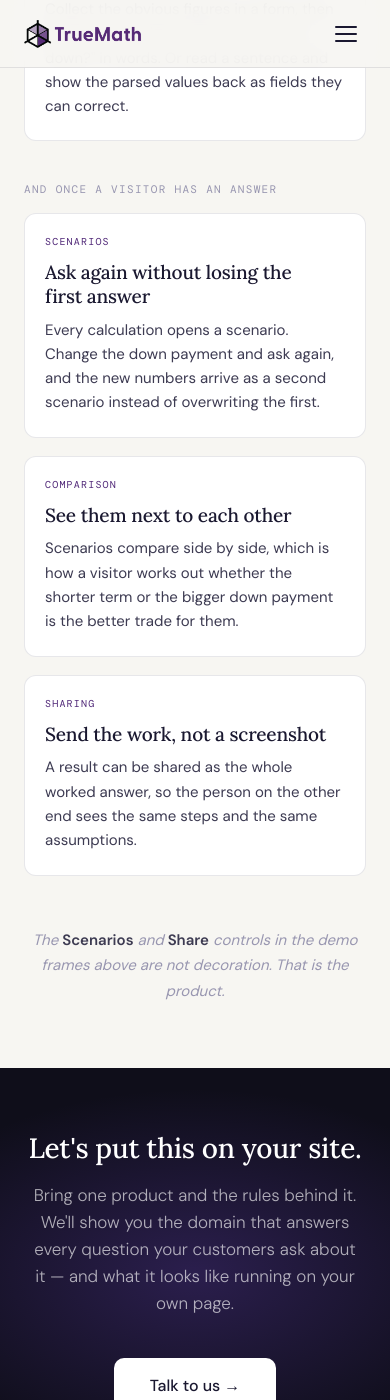
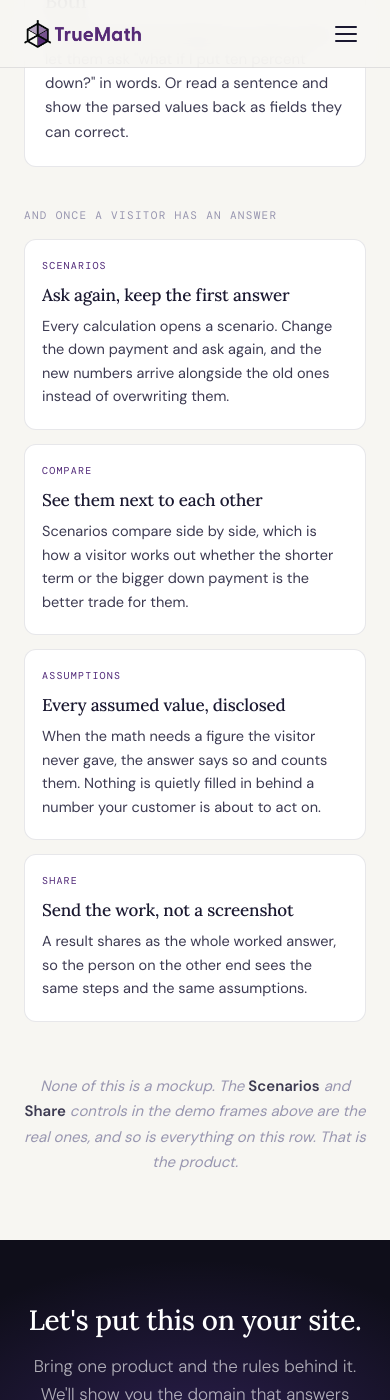
Before and after one commit to truemathai/truemath.ai, a Jekyll site: the page built from lending.html, in a window 390 px wide and 1400 px high, scrolled down 8045 px. Built offline with Jekyll 4.4.1, drawn with Linux system fonts in a browser that asks for light colours; some of the changed text lies outside the part shown.

Commit message:
Sharpen the experience section against the real form UI
Reworked from a screen grab of the product's form-input mode, so the copy
describes what the UI actually does rather than what a form generally does.

The form card now says what is really there: numeric fields carrying their own
units, grouped under the step that consumes them, editable in place.

The post-answer row gains a fourth card. The UI discloses the values the math
had to assume and counts them, which nothing on the page mentioned and which
is the single most useful thing here for a bank: no figure gets quietly filled
in behind a number a customer is about to act on. Section 02's worked-answer
bullet picks up the same point.

Scenarios, Compare and Share are all literal controls in that UI, so the
closing aside can now say none of the row is a mockup rather than only
vouching for the two chips in the demo frames.

The four-card row gets a .lnd-modes--four modifier: four across on desktop,
two by two from 1040px, one from 860px.

Co-Authored-By: Claude Opus 5 <noreply@anthropic.com>

```diff
--- a/css/site.css
+++ b/css/site.css
@@ -1333,6 +1333,15 @@ a.vignette-card-link:hover .role-label { color: var(--purple); }
 .lnd-mode p { font-size: 15px; line-height: 1.62; color: var(--ink-mid); }
 .lnd-rowlab { max-width: 1000px; margin: 40px auto 14px; font-family: var(--font-mono); font-size: 11px; letter-spacing: 0.12em; text-transform: uppercase; color: var(--ink-muted); }
 
+/* the post-answer row carries four cards rather than three */
+.lnd-modes--four { grid-template-columns: repeat(4, 1fr); gap: 14px; }
+.lnd-modes--four .lnd-mode { padding: 18px 17px 20px; }
+.lnd-modes--four .lnd-mode h4 { font-size: 17px; }
+.lnd-modes--four .lnd-mode p { font-size: 14.5px; }
+
+@media (max-width: 1040px) {
+  .lnd-modes--four { grid-template-columns: 1fr 1fr; }
+}
 @media (max-width: 860px) {
-  .lnd-modes { grid-template-columns: 1fr; }
+  .lnd-modes, .lnd-modes--four { grid-template-columns: 1fr; }
 }
--- a/lending.html
+++ b/lending.html
@@ -253,7 +253,7 @@ demos:
           <li><strong>Any direction.</strong> One domain solves for price, payment, down payment, or rate. Same logic, every question.</li>
           <li><strong>One engine behind all of it.</strong> Mortgage, auto, savings and CDs on one integration.</li>
           <li><strong>Your rules.</strong> Your rate sheet, your LTV thresholds, your PMI table, your CD terms — in a domain you own and version.</li>
-          <li><strong>The whole worked answer.</strong> Every intermediate step labeled and explained, with the lineage behind each number.</li>
+          <li><strong>The whole worked answer.</strong> Every intermediate step labeled and explained, the lineage behind each number, and a count of the values it had to assume.</li>
           <li><strong>A conversation.</strong> Follow-ups and what-ifs run as scenarios against the numbers already on the screen.</li>
         </ul>
       </div>
@@ -392,9 +392,9 @@ demos:
       <div class="lnd-mode-tag">Structured input</div>
       <h4>A form</h4>
       <p>
-        Fields, dropdowns, a slider for the term. The page collects values and
-        hands the domain a set of keys. Familiar to any visitor who has used a
-        calculator on a bank site, except this one shows its work.
+        Numeric fields carrying their own units, grouped under the step that
+        consumes them, each one editable in place. Familiar to any visitor who
+        has used a calculator on a bank site, except this one shows its work.
       </p>
     </div>
     <div class="lnd-mode">
@@ -419,18 +419,18 @@ demos:
 
   <div class="lnd-rowlab">And once a visitor has an answer</div>
 
-  <div class="lnd-modes">
+  <div class="lnd-modes lnd-modes--four">
     <div class="lnd-mode">
       <div class="lnd-mode-tag">Scenarios</div>
-      <h4>Ask again without losing the first answer</h4>
+      <h4>Ask again, keep the first answer</h4>
       <p>
         Every calculation opens a scenario. Change the down payment and ask
-        again, and the new numbers arrive as a second scenario instead of
-        overwriting the first.
+        again, and the new numbers arrive alongside the old ones instead of
+        overwriting them.
       </p>
     </div>
     <div class="lnd-mode">
-      <div class="lnd-mode-tag">Comparison</div>
+      <div class="lnd-mode-tag">Compare</div>
       <h4>See them next to each other</h4>
       <p>
         Scenarios compare side by side, which is how a visitor works out
@@ -439,18 +439,28 @@ demos:
       </p>
     </div>
     <div class="lnd-mode">
-      <div class="lnd-mode-tag">Sharing</div>
+      <div class="lnd-mode-tag">Assumptions</div>
+      <h4>Every assumed value, disclosed</h4>
+      <p>
+        When the math needs a figure the visitor never gave, the answer says so
+        and counts them. Nothing is quietly filled in behind a number your
+        customer is about to act on.
+      </p>
+    </div>
+    <div class="lnd-mode">
+      <div class="lnd-mode-tag">Share</div>
       <h4>Send the work, not a screenshot</h4>
       <p>
-        A result can be shared as the whole worked answer, so the person on the
-        other end sees the same steps and the same assumptions.
+        A result shares as the whole worked answer, so the person on the other
+        end sees the same steps and the same assumptions.
       </p>
     </div>
   </div>
 
   <p class="lnd-aside">
-    The <strong>Scenarios</strong> and <strong>Share</strong> controls in the
-    demo frames above are not decoration. That is the product.
+    None of this is a mockup. The <strong>Scenarios</strong> and
+    <strong>Share</strong> controls in the demo frames above are the real ones,
+    and so is everything on this row. That is the product.
   </p>
 </section>
 
```
